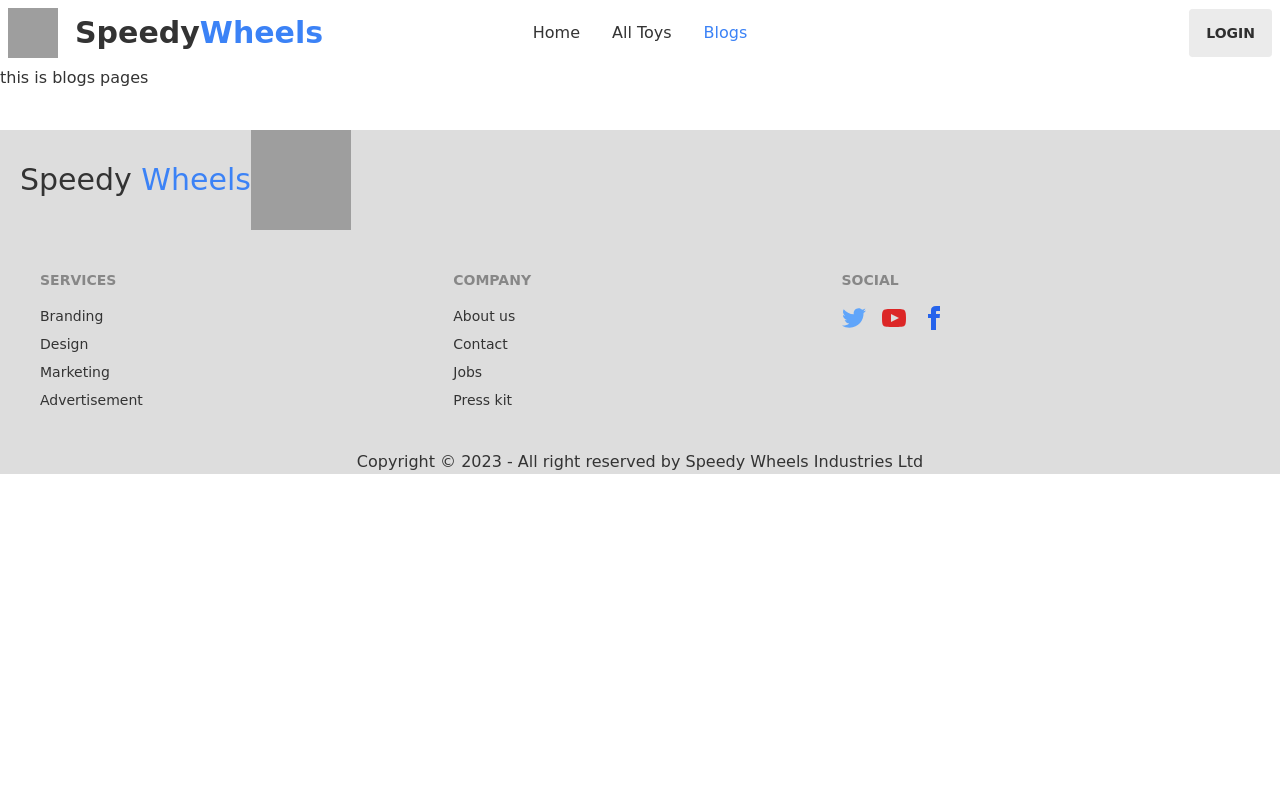
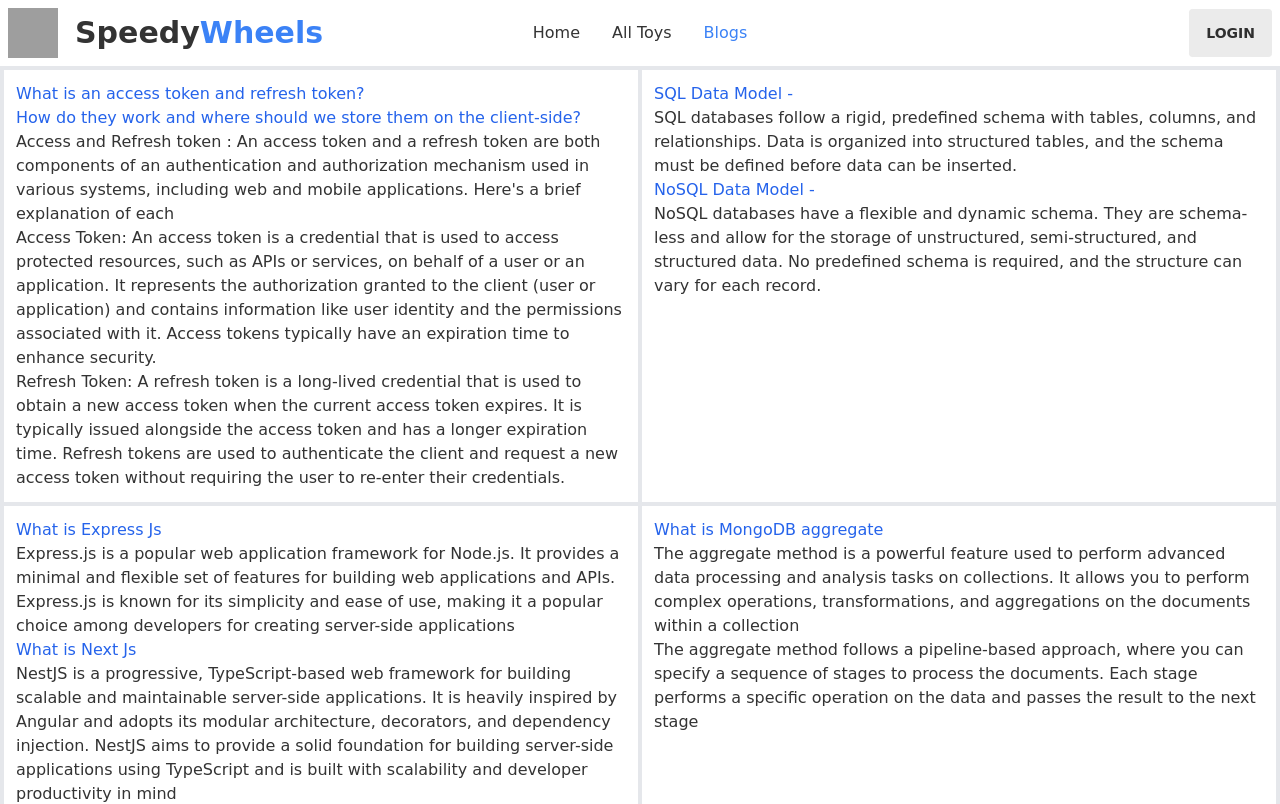
Before and after one commit to ptan01/speedy-wheels-client, a React (Vite) app: page /blogs in a window 1280 px wide. Shown: the top 804 px of the page. Built offline with nearby package versions, Linux system fonts and the light colour scheme; no server answers; grey boxes are pictures that could not be loaded.

Commit message:
blog page complite

```diff
--- a/src/pages/blogs/Blogs.jsx
+++ b/src/pages/blogs/Blogs.jsx
@@ -2,8 +2,33 @@ import React from 'react';
 
 const Blogs = () => {
     return (
-        <div>
-            <h1>this is blogs pages</h1>
+        <div className='grid grid-cols-2  border-2'>
+            <div className='border-2 p-3'>
+                <h1 className='text-blue-600'>What is an access token and refresh token?</h1>
+                <h1 className='text-blue-600'>How do they work and where should we store them on the client-side?</h1>
+                <p>Access and Refresh token : An access token and a refresh token are both components of an authentication and authorization mechanism used in various systems, including web and mobile applications. Here's a brief explanation of each</p>
+                <p>Access Token:
+                    An access token is a credential that is used to access protected resources, such as APIs or services, on behalf of a user or an application. It represents the authorization granted to the client (user or application) and contains information like user identity and the permissions associated with it. Access tokens typically have an expiration time to enhance security.</p>
+                <p>Refresh Token:
+                    A refresh token is a long-lived credential that is used to obtain a new access token when the current access token expires. It is typically issued alongside the access token and has a longer expiration time. Refresh tokens are used to authenticate the client and request a new access token without requiring the user to re-enter their credentials.</p>
+            </div>
+            <div className='border-2 p-3'>
+                <h1 className='text-blue-600'>SQL Data Model -</h1>
+                <p> SQL databases follow a rigid, predefined schema with tables, columns, and relationships. Data is organized into structured tables, and the schema must be defined before data can be inserted.</p>
+                <h1 className='text-blue-600'>NoSQL Data Model -</h1>
+                <p>NoSQL databases have a flexible and dynamic schema. They are schema-less and allow for the storage of unstructured, semi-structured, and structured data. No predefined schema is required, and the structure can vary for each record.</p>
+            </div>
+            <div className='border-2 p-3'>
+                <h1 className='text-blue-600'>What is Express Js</h1>
+                <p>Express.js is a popular web application framework for Node.js. It provides a minimal and flexible set of features for building web applications and APIs. Express.js is known for its simplicity and ease of use, making it a popular choice among developers for creating server-side applications</p>
+                <h1 className='text-blue-600'>What is Next Js</h1>
+                <p>NestJS is a progressive, TypeScript-based web framework for building scalable and maintainable server-side applications. It is heavily inspired by Angular and adopts its modular architecture, decorators, and dependency injection. NestJS aims to provide a solid foundation for building server-side applications using TypeScript and is built with scalability and developer productivity in mind</p>
+            </div>
+            <div className='border-2 p-3'>
+                <h1 className='text-blue-600'>What is MongoDB aggregate</h1>
+                <p>The aggregate method is a powerful feature used to perform advanced data processing and analysis tasks on collections. It allows you to perform complex operations, transformations, and aggregations on the documents within a collection</p>
+                <p>The aggregate method follows a pipeline-based approach, where you can specify a sequence of stages to process the documents. Each stage performs a specific operation on the data and passes the result to the next stage</p>
+            </div>
         </div>
     );
 };
```
